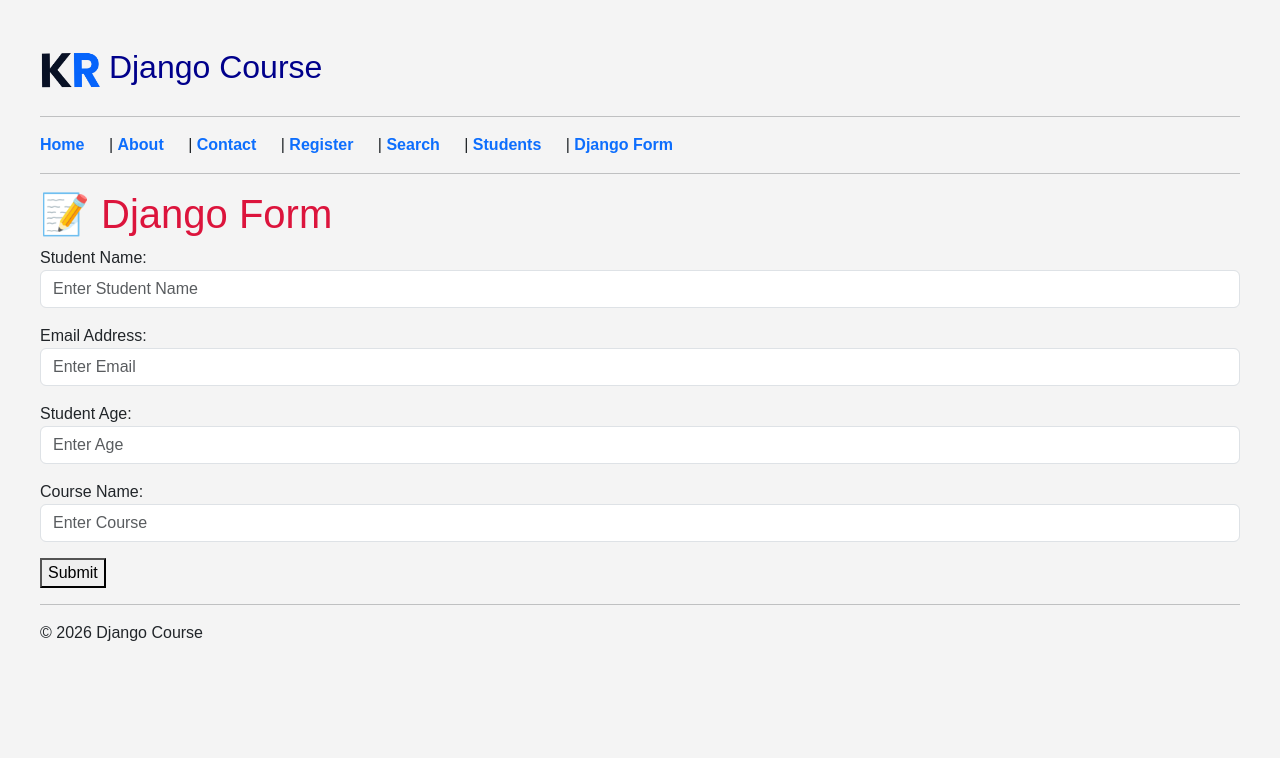
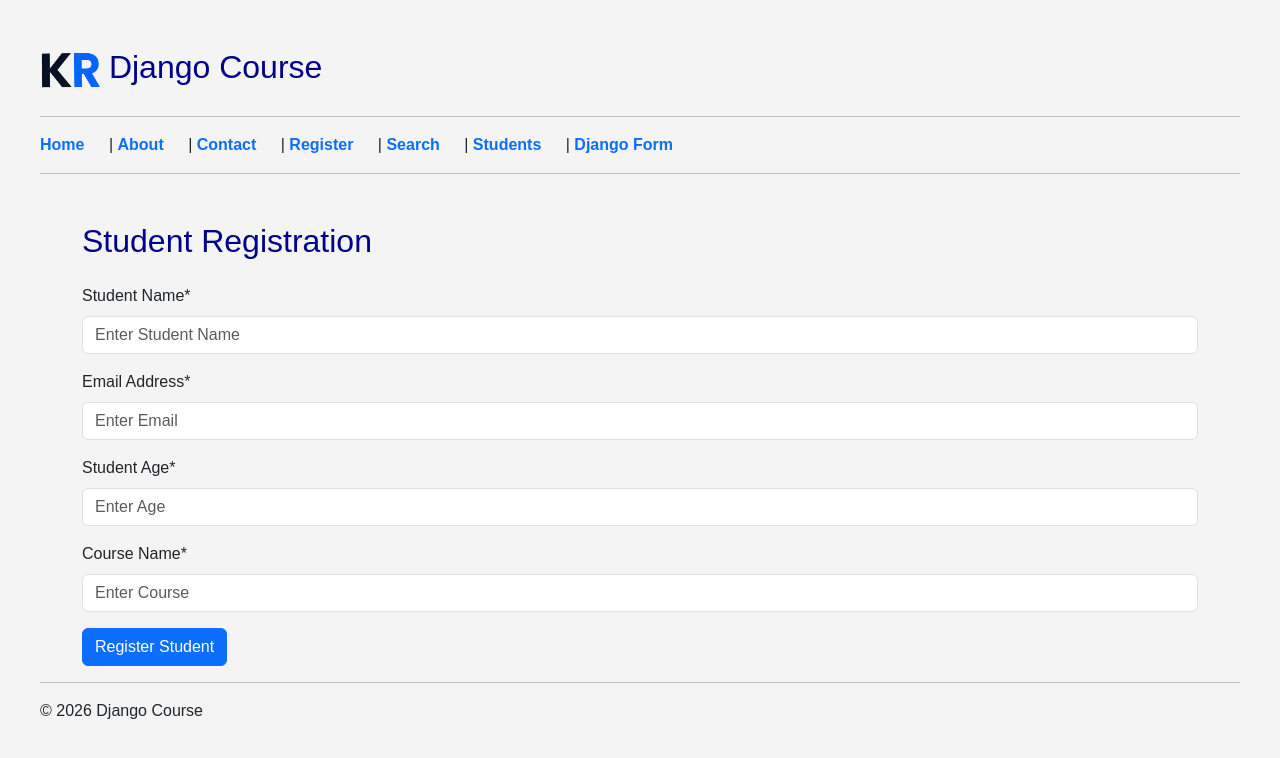
Before and after one commit to karthikrajha13/django-studentsdbms-project, a Django app: page /djangoform/ in a window 1280 px wide. Shown: the top 758 px of the page. Run offline with Django 5.2, Linux system fonts and the light colour scheme; some libraries are stand-ins or nearby versions.

```diff
--- a/app/templates/app/base.html
+++ b/app/templates/app/base.html
@@ -5,6 +5,7 @@
     <title>Django Course</title>
     <link href="https://cdn.jsdelivr.net/npm/bootstrap@5.3.7/dist/css/bootstrap.min.css" rel="stylesheet">
     <link rel="stylesheet" href="{% static 'app/css/style.css' %}" />
+
   </head>
 
   <body>
@@ -38,5 +39,6 @@
     <hr />
 
     <p>© 2026 Django Course</p>
+    <script src="https://cdn.jsdelivr.net/npm/bootstrap@5.3.7/dist/js/bootstrap.bundle.min.js"></script>
   </body>
 </html>
--- a/app/templates/app/djangoform.html
+++ b/app/templates/app/djangoform.html
@@ -1,19 +1,25 @@
 {% extends "app/base.html" %}
+
+{% load crispy_forms_tags %}
 
 {% block content %}
 
-<h1>📝 Django Form</h1>
+<div class="container mt-5">
 
-<form method="POST">
+    <h2 class="mb-4">Student Registration</h2>
 
-    {% csrf_token %}
+    <form method="POST">
 
-    {{ form.as_p }}
+        {% csrf_token %}
 
-    <button type="submit">
-        Submit
-    </button>
+        {{ form|crispy }}
 
-</form>
+        <button class="btn btn-primary">
+            Register Student
+        </button>
+
+    </form>
+
+</div>
 
 {% endblock %}
--- a/project/settings.py
+++ b/project/settings.py
@@ -38,6 +38,8 @@ INSTALLED_APPS = [
     'django.contrib.messages',
     'django.contrib.staticfiles',
     'app',
+    'crispy_forms',
+    'crispy_bootstrap5',
 ]
 
 MIDDLEWARE = [
@@ -120,3 +122,6 @@ USE_TZ = True
 # https://docs.djangoproject.com/en/6.0/howto/static-files/
 
 STATIC_URL = 'static/'
+CRISPY_ALLOWED_TEMPLATE_PACKS = "bootstrap5"
+
+CRISPY_TEMPLATE_PACK = "bootstrap5"
```
